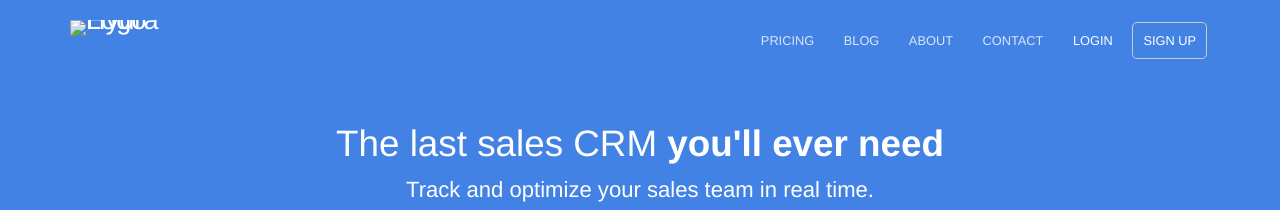
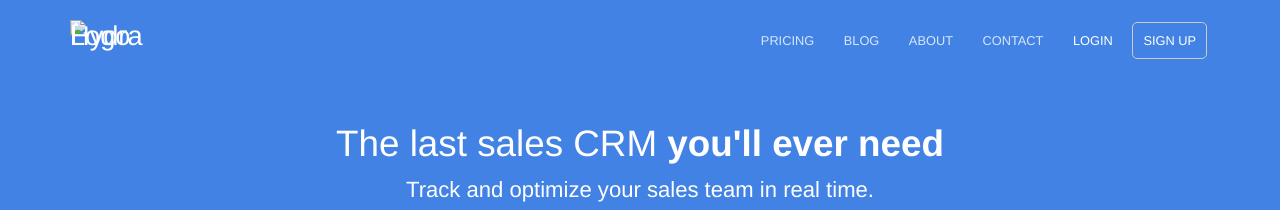
Before and after one commit to Stingless/stingless.github.io, a Jekyll site: the page built from index.html, in a window 1280 px wide. Shown: the top 210 px of the page. Built offline with Jekyll 4.4.1, drawn with Linux system fonts in a browser that asks for light colours.

Commit message:
changed logo width and renamed file name

```diff
--- a/_layouts/default.html
+++ b/_layouts/default.html
@@ -23,7 +23,7 @@
 	<body>
 		<header>
 			<div class="container">
-				<div class="company-name"><a href="{{ site.baseurl }}/"><img src="{{ site.baseurl }}/images/logo.svg" alt="Hydra Logo" width="95" height="33" /></a></div>
+				<div class="company-name"><a href="{{ site.baseurl }}/"><img src="{{ site.baseurl }}/images/logo.svg" alt="Hydra Logo" width="33" height="33" /></a></div>
 				{% include navigation.html %}
 			</div>
 		</header>
```
Also changed, not shown: logo.svg (renamed from logo.png).
